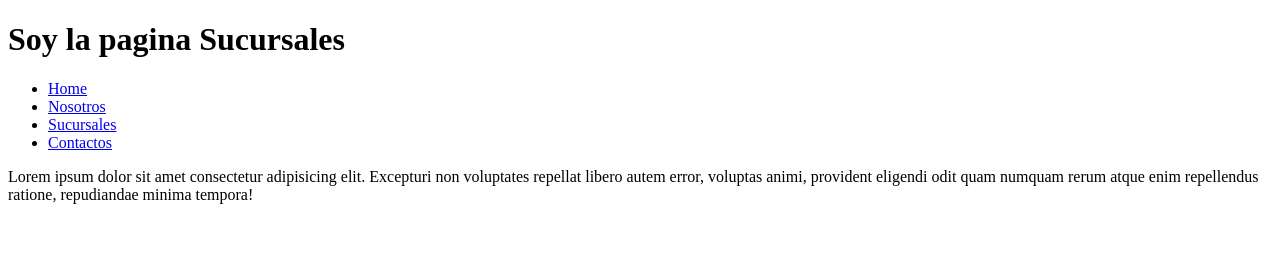
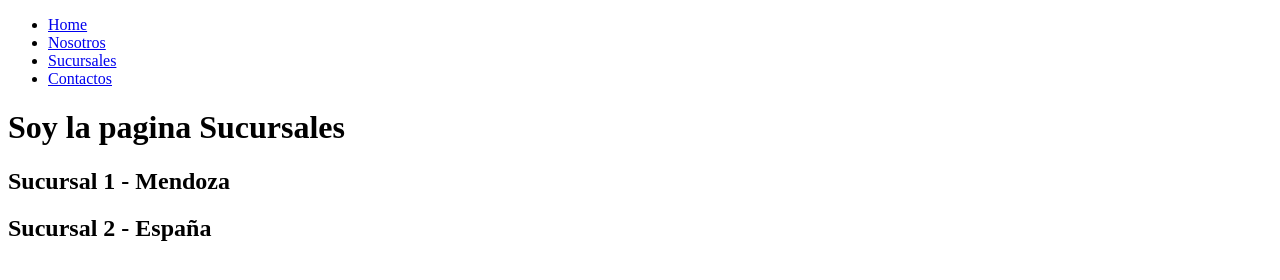
Before and after one commit to msaconi/Bootcamp, a plain HTML site: page clase01/sucursales.html in a window 1280 px wide. Drawn offline with Linux system fonts and the light colour scheme.

```diff
--- a/clase01/sucursales.html
+++ b/clase01/sucursales.html
@@ -7,7 +7,7 @@
 </head>
 <body>
     <header>
-        <h1>Soy la pagina Sucursales</h1>
+
         <nav>
             <ul>
                 <li>
@@ -25,9 +25,18 @@
             </ul>
         </nav>
     </header>
-   <p>
-        Lorem ipsum dolor sit amet consectetur adipisicing elit. Excepturi non voluptates repellat libero autem error, voluptas animi, provident eligendi odit quam numquam rerum atque enim repellendus ratione, repudiandae minima tempora!
-    </p>
-
+    <main>
+        <h1>Soy la pagina Sucursales</h1>
+        <section>
+                <h2>
+                    Sucursal 1 - Mendoza
+                </h2>
+        </section>
+        <section>
+                <h2>
+                    Sucursal 2 - España
+                </h2>
+        </section>
+    </main>
 </body>
 </html>
```
Also changed, not shown: clase01/index.html (+19 -0 lines), clase01/asset/img/messi_1440x810_wmk.webp (added).
